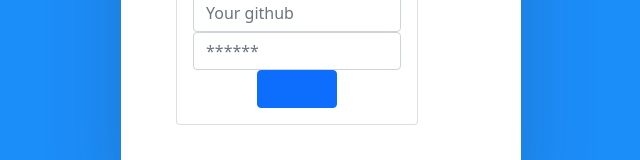
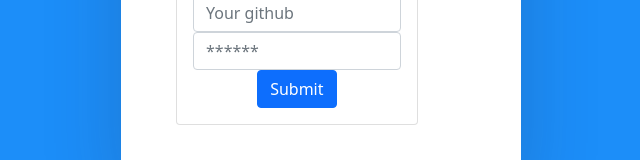
Before and after one commit to tybant0427/creative_dev, a React (Create React App) app in the folder client/: page /sign-up in a window 1280 px wide. Shown: the part 472-632 px from the top of the page, without its empty margins (319-959 px from the left). Built offline with nearby package versions, Linux system fonts and the light colour scheme.

Commit message:
working button

```diff
--- a/client/src/App.js
+++ b/client/src/App.js
@@ -43,6 +43,8 @@ const client = new ApolloClient({
   cache: new InMemoryCache(),
 });
 
+
+
 function App() {
 
 
@@ -65,7 +67,7 @@ function App() {
 
             <Route  path="/blog" component={BlogHome} />
 
-            <Route path='/sign-in' component={Login} />
+           <Route path='/sign-in' component={Login} />
 
 
           </Switch>
--- a/client/src/components/login.js
+++ b/client/src/components/login.js
@@ -47,13 +47,13 @@ const Login = ()=> {
           <div className="card">
             <h4 className="card-header bg-dark text-light p-2">Login</h4>
             <div className="card-body">
-              {/* {data ? (
+              {data ? (
 
 
-                  <Link to={"/"}></Link>
-                  // <Redirect to={Home} />
+                  <Link to={"/blog"}>You May Enter</Link>
 
-              ) : ( */}
+
+              ) : (
                 <form onSubmit={handleFormSubmit}>
                   <input
                     className="form-control"
@@ -76,13 +76,13 @@ const Login = ()=> {
                     style={{ cursor: 'pointer' }}
                     type="submit"
                   >
-                    <Link to="/blog">
-                    Login
-                    </Link>
+
+                    Login In
+
                   </button>
                 </form>
 
-
+              )}
               {error && (
                 <div className="my-3 p-3 bg-danger text-white">
                   {error.message}
--- a/client/src/components/nav.js
+++ b/client/src/components/nav.js
@@ -25,9 +25,7 @@ export default function Navbar() {
           <li className="nav-item">
             <Link className="nav-link" to={"/sign-up"}>Sign up</Link>
           </li>
-          <li className="nav-item">
-            <Link className="nav-link" to={"/blog"}>blog </Link>
-          </li>
+
 
           {loggedin?
           <li className="nav-item">
--- a/client/src/components/signup.js
+++ b/client/src/components/signup.js
@@ -41,6 +41,7 @@ const SignUp = ()=> {
 
         }
       };
+
     return (
         <main className="flex-row justify-center mb-4">
         <div className="col-12 col-lg-10">
@@ -49,9 +50,9 @@ const SignUp = ()=> {
             <div className="card-body">
               {data ? (
 
-                  console.log(data.addUser.users._id)
+                  // console.log(data.addUser.users._id)
 
-                  // <Link to={"/"}></Link>
+                  <Link to={"/blog"}>click here</Link>
                   // <Redirect to={Home} />
 
               ) : (
@@ -84,10 +85,9 @@ const SignUp = ()=> {
                     className="btn btn-block btn-primary"
                     style={{ cursor: 'pointer' }}
                     type="submit"
-                  >
-                    <Link to="/blog">
-                    Submit
-                    </Link>
+
+                  >Submit
+
                   </button>
                 </form>
               )}
--- a/client/src/components/upload.js
+++ b/client/src/components/upload.js
@@ -48,7 +48,9 @@ const Upload = () => {
 
             }
           };
-
+function back (){
+  window.location.replace('/blog')
+}
 
 
     return (
@@ -125,7 +127,7 @@ const Upload = () => {
 
 
 
-        <button type="submit" class="btn btn-primary btn-lg" >Submit</button>
+        <button type="submit" class="btn btn-primary btn-lg" onClick={back}>Submit</button>
         </form>
 
     </>
```
